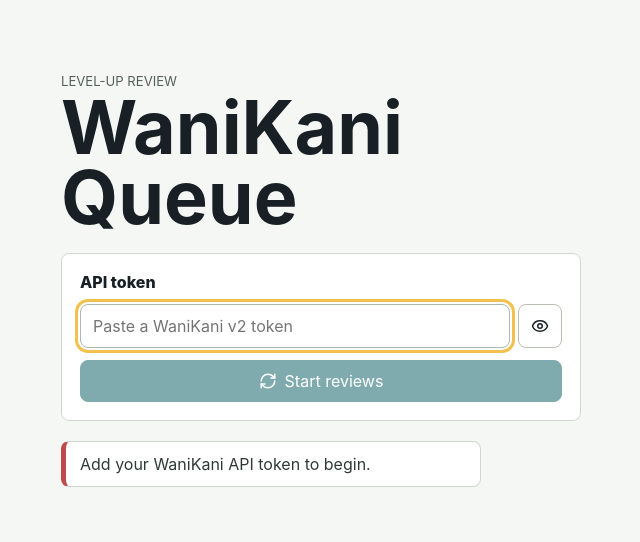
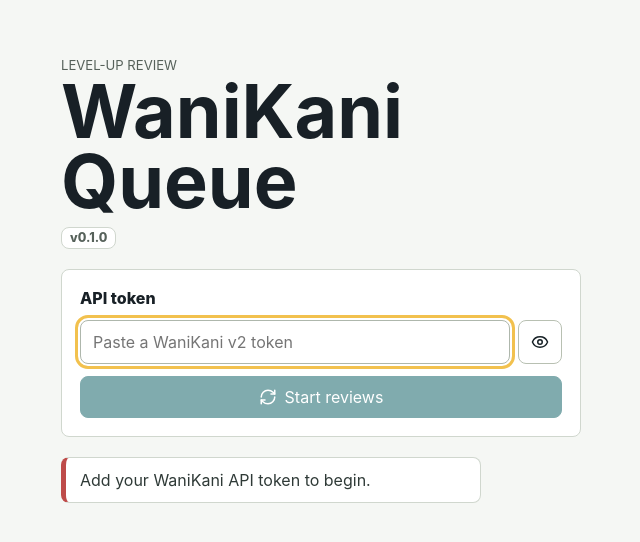
Before and after one commit to efraimsutopo/WaniKani-Level-Up-Review, a React (Vite) app: page / in a window 1280 px wide. Shown: the part 120-662 px from the top of the page, without its empty margins (319-959 px from the left). Built offline with nearby package versions, Linux system fonts and the light colour scheme.

Commit message:
add version

```diff
--- a/package.json
+++ b/package.json
@@ -10,7 +10,8 @@
     "preview": "vite preview",
     "test": "vitest run",
     "test:watch": "vitest",
-    "predeploy": "npm run build",
+    "version:patch": "npm version patch --no-git-tag-version",
+    "predeploy": "npm run version:patch && npm run build",
     "deploy": "gh-pages -d dist"
   },
   "dependencies": {
--- a/src/App.tsx
+++ b/src/App.tsx
@@ -15,6 +15,7 @@
 import { playPronunciation } from "./review/audio";
 import { romajiToHiragana } from "./review/kana";
 import { getItemLevel, orderReviewItems, type SortMode } from "./review/order";
+import packageInfo from "../package.json";
 import {
   answerCurrentQuestion,
   createReviewSession,
@@ -26,6 +27,7 @@
 } from "./review/session";
 
 const TOKEN_STORAGE_KEY = "wanikani-review-token";
+const APP_VERSION = packageInfo.version;
 
 interface SyncState {
   status: "idle" | "loading" | "ready" | "error";
@@ -312,7 +314,10 @@
         <section className="login-panel" aria-label="WaniKani API token setup">
           <div>
             <p className="eyebrow">Level-up review</p>
-            <h1>WaniKani Queue</h1>
+            <div className="title-row">
+              <h1>WaniKani Queue</h1>
+              <span className="version-badge">v{APP_VERSION}</span>
+            </div>
           </div>
 
           <form
@@ -374,7 +379,10 @@
         <header className="topbar">
           <div>
             <p className="eyebrow">Level-up review</p>
-            <h1>WaniKani Queue</h1>
+            <div className="title-row">
+              <h1>WaniKani Queue</h1>
+              <span className="version-badge">v{APP_VERSION}</span>
+            </div>
           </div>
           {syncState.message && (
             <div className="status-strip" data-status={syncState.status}>
--- a/src/styles.css
+++ b/src/styles.css
@@ -115,6 +115,24 @@
 h1 {
   font-size: clamp(2.1rem, 6vw, 4.6rem);
   line-height: 0.95;
+}
+
+.title-row {
+  display: flex;
+  flex-wrap: wrap;
+  gap: 10px;
+  align-items: baseline;
+}
+
+.version-badge {
+  border: 1px solid #d0d7ce;
+  border-radius: 8px;
+  background: #ffffff;
+  padding: 4px 8px;
+  color: #56615a;
+  font-size: 0.78rem;
+  font-weight: 800;
+  line-height: 1;
 }
 
 .status-strip {
```
